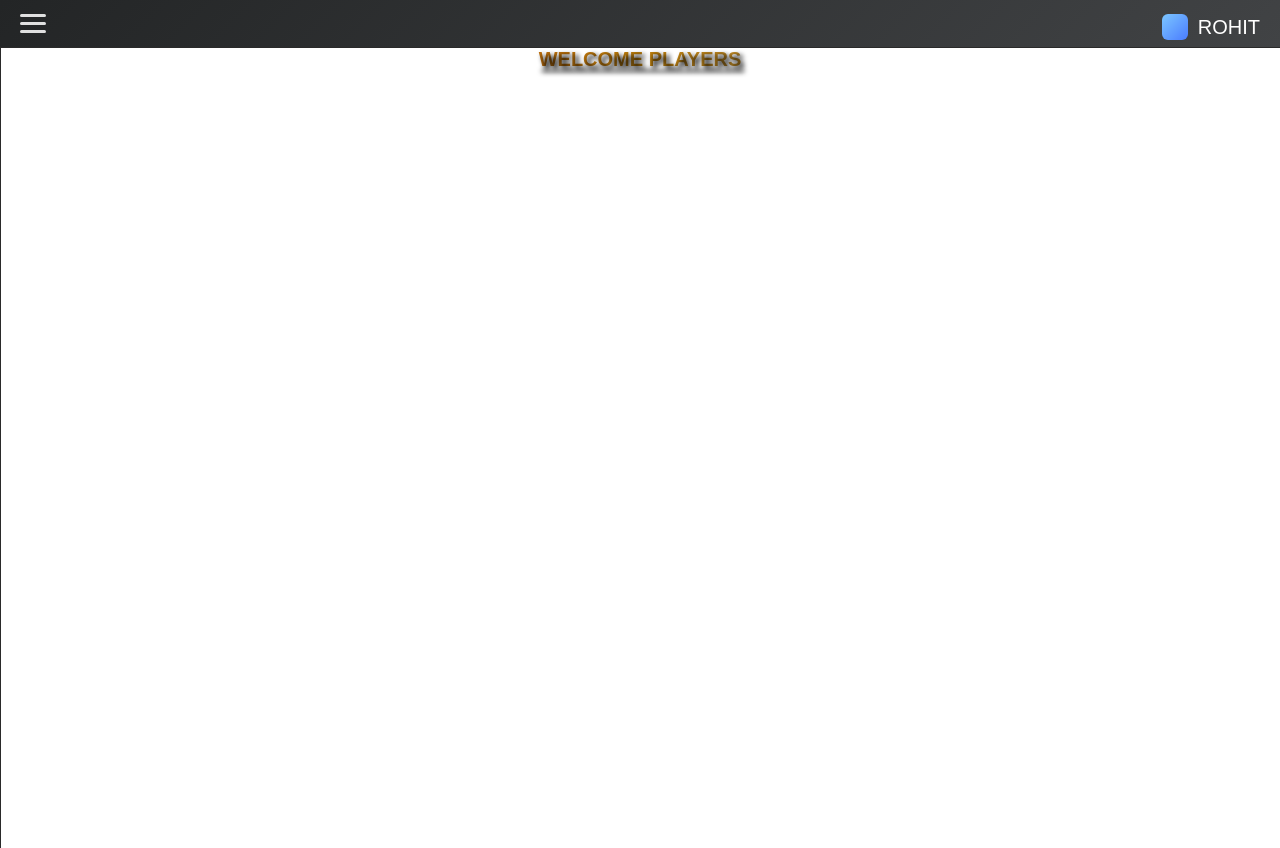
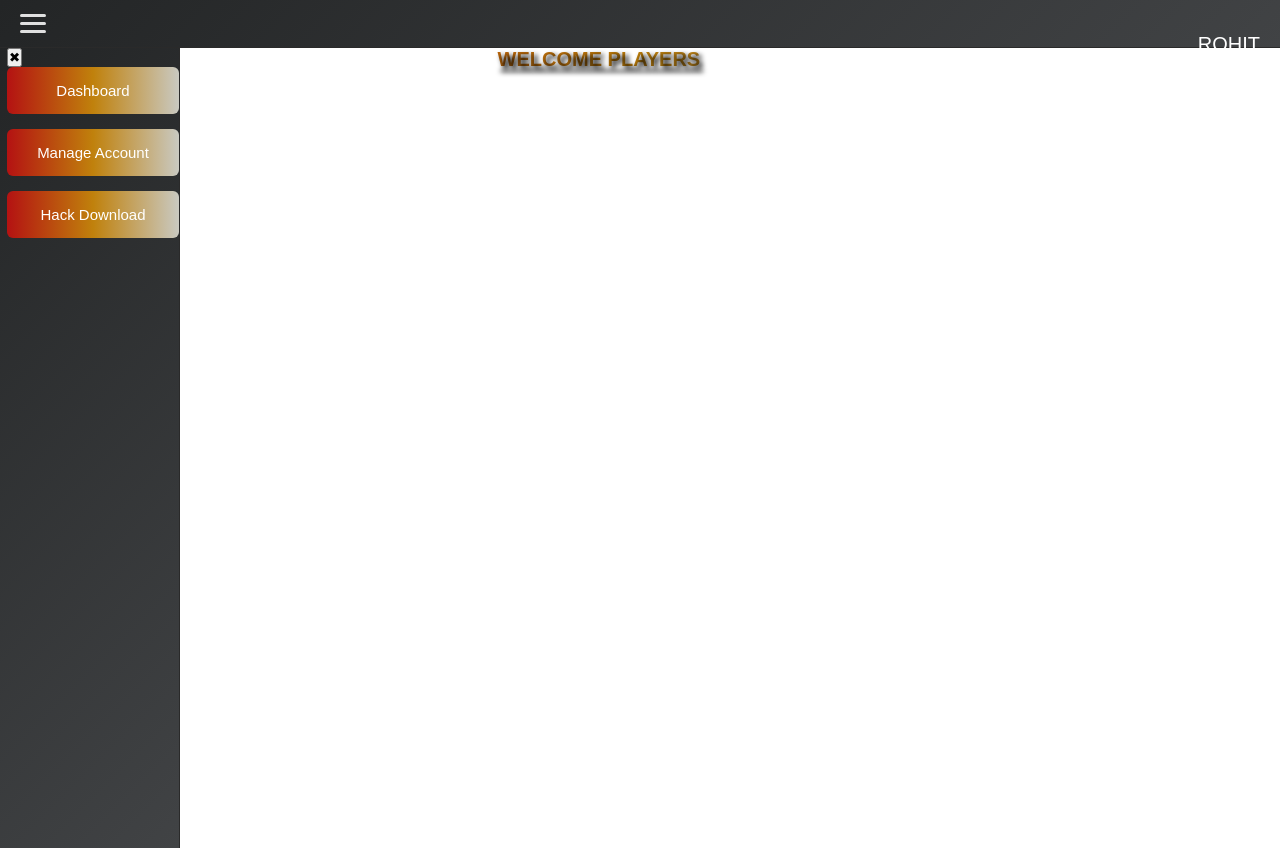
Before and after one commit to rohit8044/ff-project, a React app: page /dashboard in a window 1280 px wide. Built offline with nearby package versions, Linux system fonts and the light colour scheme; the HTML template or start-up script is replaced by a standard one.

Commit message:
Update Dashboardpage.jsx

```diff
--- a/src/Dashboardpage.jsx
+++ b/src/Dashboardpage.jsx
@@ -4,16 +4,22 @@ import { Link, Outlet, useLocation } from "react-router-dom";
 
 export default function Dashboardpage() {
   const [sidebarOpen, setSidebarOpen] = useState(false);
-
   const location = useLocation();
 
   const isDashboardHome = location.pathname === "/dashboard";
 
-  // Auto-hide sidebar when navigating
+  // Sidebar close on route change
 useEffect(() => {
-    if (location.pathname !== "/dashboard") {
    setSidebarOpen(false);
+  if (location.pathname.startsWith("/dashboard")) {
+    document.body.style.overflow = "hidden";
+  } else {
+    document.body.style.overflow = "auto";
   }
+
+  return () => {
+    document.body.style.overflow = "auto";
+  };
 }, [location.pathname]);
 
   return (
@@ -21,31 +27,41 @@ export default function Dashboardpage() {
 
       {/* Top Bar */}
       <div className="topbar">
-        <div className="logo">
-          <span className="logo-icon"></span>
-          ROHIT
-        </div>
 
-        <div className="menu-icon" onClick={() => setSidebarOpen(!sidebarOpen)}>
+
+        <div
+          className="menu-icon"
+          onClick={() => setSidebarOpen(true)}
+        >
           <div></div>
           <div></div>
           <div></div>
         </div>
+        <div className="logo">ROHIT</div>
       </div>
 
-      {/* Layout */}
-      <div className="container">
+      {/* Overlay */}
+      {sidebarOpen && (
+        <div className="overlay" onClick={() => setSidebarOpen(false)}></div>
+      )}
 
       {/* Sidebar */}
-        <div className={`sidebar ${sidebarOpen ? "open" : "hidden"}`}>
-          <div className="logouser"></div>
-          <Link to="/" style={{ textDecoration: 'none' }}>
-               <h1 className="dashboardheding">DASHBOARD</h1>
+      <div className={`sidebar ${sidebarOpen ? "open" : ""}`}>
+        <button className="close-btn" onClick={() => setSidebarOpen(false)}>
+          ✖
+        </button>
+
+        <Link to="/dashboard" className="link">
+          Dashboard
         </Link>
 
-          <Link className="link" to="manageaccount" >Manage Account</Link>
-          <Link className="link" to="phone">Hack Download</Link>
-          <Link className="link" to="phone">Hack Download</Link>
+        <Link to="manageaccount" className="link">
+          Manage Account
+        </Link>
+
+        <Link to="phone" className="link">
+          Hack Download
+        </Link>
       </div>
 
       {/* Main Content */}
@@ -58,6 +74,5 @@ export default function Dashboardpage() {
         <Outlet />
       </div>
     </div>
-    </div>
   );
 }
```
Lines whose indentation alone changed are shown as unchanged.
